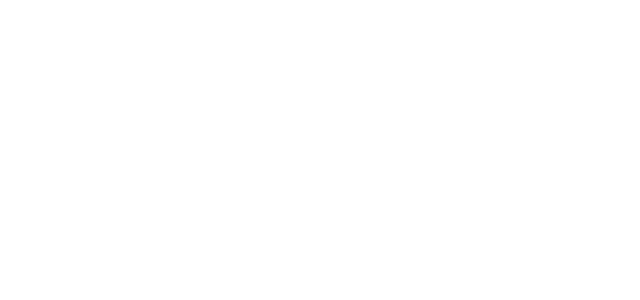
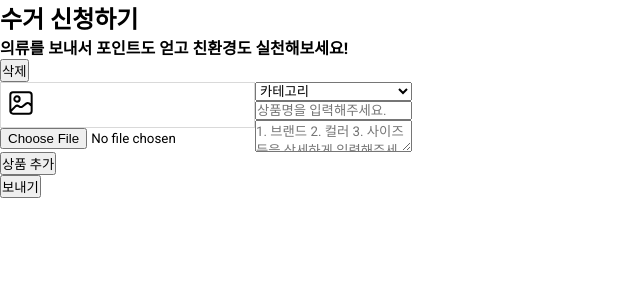
Before and after one commit to codestates-seb/seb44_main_017, a React (Vite) app in the folder client/: page /collection in a window 1280 px wide. Before the commit this address had no page. Shown: the top 300 px of the page, without its empty margins (0-640 px from the left). Built offline with nearby package versions, Linux system fonts and the light colour scheme.

Commit message:
[feat] 의류 수거 신청 페이지 server 연동 확인

```diff
--- a/client/src/App.tsx
+++ b/client/src/App.tsx
@@ -4,6 +4,7 @@ import { MainPage } from "./pages/mainPage/mainPage";
 import { NoticePage } from "./pages/noticePage/noticePage";
 import { ProductInfoPage } from "./pages/productInfoPage/productInfoPage";
 import { ProductListPage } from "./pages/productListPage/productListPage";
+import CollectionPage from "./pages/collectionPage/collectionPage";
 
 function App() {
   return (
@@ -12,6 +13,7 @@ function App() {
       <Route element={<NoticePage />} path="/notice" />
       <Route element={<ProductInfoPage />} path="/productinfo" />
       <Route element={<ProductListPage />} path="/productlist" />
+      <Route element={<CollectionPage />} path="/collection" />
     </Routes>
   );
 }
--- /dev/null
+++ b/client/src/assets/icons/ImageIcon.tsx
@@ -0,0 +1,23 @@
+import SvgTagProps from "./../../types/SvgTagProps";
+
+const ImageIcon = ({ width = 32, height = 32 }: SvgTagProps) => {
+  return (
+    <svg
+      width={width}
+      height={height}
+      viewBox="0 0 24 24"
+      fill="none"
+      xmlns="http://www.w3.org/2000/svg"
+    >
+      <path
+        d="M4.02693 18.329C4.18385 19.277 5.0075 20 6 20H18C19.1046 20 20 19.1046 20 18V14.1901M4.02693 18.329C4.00922 18.222 4 18.1121 4 18V6C4 4.89543 4.89543 4 6 4H18C19.1046 4 20 4.89543 20 6V14.1901M4.02693 18.329L7.84762 14.5083C8.52765 13.9133 9.52219 13.8482 10.274 14.3494L10.7832 14.6888C11.5078 15.1719 12.4619 15.1305 13.142 14.5865L15.7901 12.4679C16.4651 11.9279 17.4053 11.8856 18.1228 12.3484C18.2023 12.3997 18.2731 12.4632 18.34 12.5302L20 14.1901M11 9C11 10.1046 10.1046 11 9 11C7.89543 11 7 10.1046 7 9C7 7.89543 7.89543 7 9 7C10.1046 7 11 7.89543 11 9Z"
+        stroke="#000000"
+        strokeWidth="1.5"
+        strokeLinecap="round"
+        strokeLinejoin="round"
+      />
+    </svg>
+  );
+};
+
+export default ImageIcon;
--- /dev/null
+++ b/client/src/components/Collection_form/CollectionForm.tsx
@@ -0,0 +1,99 @@
+import { useEffect, useState } from "react";
+import ImageIcon from "../../assets/icons/ImageIcon";
+import * as S from "./style";
+import { ContentsProps } from "../../pages/collectionPage/collectionPage";
+import useInput from "../../hooks/useInput";
+
+interface Props {
+  images: File[];
+  setImages: React.Dispatch<React.SetStateAction<File[]>>;
+  contents: ContentsProps[];
+  setContents: React.Dispatch<React.SetStateAction<ContentsProps[]>>;
+  index: number;
+}
+
+const CollectionForm = ({
+  images,
+  setImages,
+  contents,
+  setContents,
+  index,
+}: Props) => {
+  const [preview, setPreview] = useState<string>();
+  const [titleValue, titleHandler, titleReset] = useInput("");
+  const [contentValue, contentHandler, contentReset] = useInput("");
+  const [categoryValue, setCategoryValue] = useState("");
+
+  useEffect(() => {
+    setContents(
+      contents.map((item, idx) =>
+        index === idx
+          ? {
+              ...item,
+              name: titleValue,
+              content: contentValue,
+              category: categoryValue,
+            }
+          : item
+      )
+    );
+  }, [titleValue, contentValue, categoryValue]);
+
+  /**
+   * [이미지 업로드]
+   * setPreview : 미리보기 이미지 저장
+   * setImages : 전송할 배열에 이미지 담기
+   */
+  const uploadImage = (e: React.ChangeEvent<HTMLInputElement>) => {
+    const imageFile = e.target.files;
+    if (imageFile && imageFile[0]) {
+      const url = URL.createObjectURL(imageFile[0]);
+
+      setPreview(url);
+    }
+
+    imageFile && setImages([...images, imageFile[0]]);
+  };
+
+  return (
+    <S.FormContainer>
+      <S.ContentContainer>
+        <S.Imagebox>
+          <div className="image_background">
+            {preview ? <img src={preview} /> : <ImageIcon />}
+          </div>
+          <input type="file" accept="image/*" onChange={uploadImage} />
+        </S.Imagebox>
+        <S.ContentBox>
+          <select
+            name="category"
+            onChange={(e: React.ChangeEvent<HTMLSelectElement>) =>
+              setCategoryValue(e.target.value)
+            }
+          >
+            <option value="">카테고리</option>
+            <option value="상의">상의</option>
+            <option value="하의">하의</option>
+            <option value="아우터">아우터</option>
+            <option value="기타">기타</option>
+          </select>
+          <input
+            type="text"
+            placeholder="상품명을 입력해주세요."
+            value={titleValue}
+            onChange={titleHandler}
+            required
+          />
+          <textarea
+            placeholder="1. 브랜드 2. 컬러 3. 사이즈 등을 상세하게 입력해주세요."
+            value={contentValue}
+            onChange={contentHandler}
+            required
+          ></textarea>
+        </S.ContentBox>
+      </S.ContentContainer>
+    </S.FormContainer>
+  );
+};
+
+export default CollectionForm;
--- /dev/null
+++ b/client/src/components/Collection_form/style.ts
@@ -0,0 +1,32 @@
+import styled from "styled-components";
+
+export const FormContainer = styled.article`
+  display: flex;
+  flex-direction: column;
+  gap: 4px;
+`;
+
+export const ContentContainer = styled.div`
+  display: flex;
+`;
+
+export const Imagebox = styled.div`
+  display: flex;
+  flex-direction: column;
+
+  & > .image_background {
+    border: 1px solid var(--color-gray100);
+    padding: 4px;
+  }
+
+  & img {
+    width: 292px;
+    height: 292px;
+    object-fit: cover;
+  }
+`;
+
+export const ContentBox = styled.div`
+  display: flex;
+  flex-direction: column;
+`;
--- a/client/src/hooks/useInput.ts
+++ b/client/src/hooks/useInput.ts
@@ -2,7 +2,9 @@ import { ChangeEvent, useCallback, useState } from "react";
 
 type UseInputProps<T> = [
   value: T,
-  changeHandler: (e: ChangeEvent<HTMLInputElement>) => void,
+  changeHandler: (
+    e: ChangeEvent<HTMLInputElement> | ChangeEvent<HTMLTextAreaElement>
+  ) => void,
   reset: () => void
 ];
 
--- /dev/null
+++ b/client/src/pages/collectionPage/collectionPage.tsx
@@ -0,0 +1,87 @@
+import CollectionForm from "../../components/Collection_form/CollectionForm";
+import { useState } from "react";
+import axios from "axios";
+
+export interface ContentsProps {
+  name: string;
+  content: string;
+  category: string;
+}
+
+const CollectionPage = () => {
+  const initialValue = {
+    name: "",
+    content: "",
+    category: "",
+  };
+
+  const [formCount, setFormCount] = useState(1);
+  const [images, setImages] = useState<File[]>([]);
+  const [contents, setContents] = useState<ContentsProps[]>([initialValue]);
+
+  const submitHandler = async () => {
+    console.log("images = ", images);
+    console.log("contents = ", contents);
+
+    const formData = new FormData();
+    formData.append("productlist", JSON.stringify(contents));
+
+    for (let i = 0; i < images.length; i++) {
+      formData.append("files", images[i]);
+    }
+
+    // const res = await axios.post(
+    //   "https://e087-221-148-162-66.ngrok-free.app/products/postlist",
+    //   formData,
+    //   {
+    //     headers: {
+    //       "Content-Type": "multipart/form-data",
+    //       "ngrok-skip-browser-warning": true,
+    //       Authorization:
+    //         "Bearer eyJhbGciOiJIUzM4NCJ9.eyJyb2xlcyI6WyJVU0VSIl0sInVzZXJuYW1lIjoiaGdkQGdtYWlsLmNvbSIsInN1YiI6ImhnZEBnbWFpbC5jb20iLCJpYXQiOjE2ODg5NzUxODMsImV4cCI6MTY4ODk3Njk4M30.VAz5FzGZJhTR_nGfAIB-tZgRxuNyxt0xkKpT8ipNBfd_u2MPO5tqfPa3Ivzya-V5",
+    //       Refresh:
+    //         "eyJhbGciOiJIUzM4NCJ9.eyJpc3MiOiJtZW1iZXIiLCJzdWIiOiJoZ2RAZ21haWwuY29tIiwiaWF0IjoxNjg4OTc1MTgzLCJleHAiOjE2ODkwMDAzODN9.Kn6upYn2d2gIsK1XeQaQt12gG2l4X01q-OtH5Dmkx9uRjpCOfmskxx33lyJvwTKX",
+    //     },
+    //   }
+    // );
+    // console.log(res.data);
+  };
+
+  return (
+    <section>
+      <div>
+        <h1>수거 신청하기</h1>
+        <h4>의류를 보내서 포인트도 얻고 친환경도 실천해보세요!</h4>
+      </div>
+      {Array(formCount)
+        .fill(0)
+        .map((_, index) => (
+          <div key={index}>
+            <button onClick={() => setFormCount(formCount - 1)}>삭제</button>
+            <CollectionForm
+              images={images}
+              setImages={setImages}
+              contents={contents}
+              setContents={setContents}
+              index={index++}
+            />
+          </div>
+        ))}
+      <div>
+        <button
+          onClick={() => {
+            setFormCount(formCount + 1);
+            setContents([...contents, initialValue]);
+          }}
+        >
+          상품 추가
+        </button>
+      </div>
+      <div>
+        <button onClick={() => submitHandler()}>보내기</button>
+      </div>
+    </section>
+  );
+};
+
+export default CollectionPage;
```
